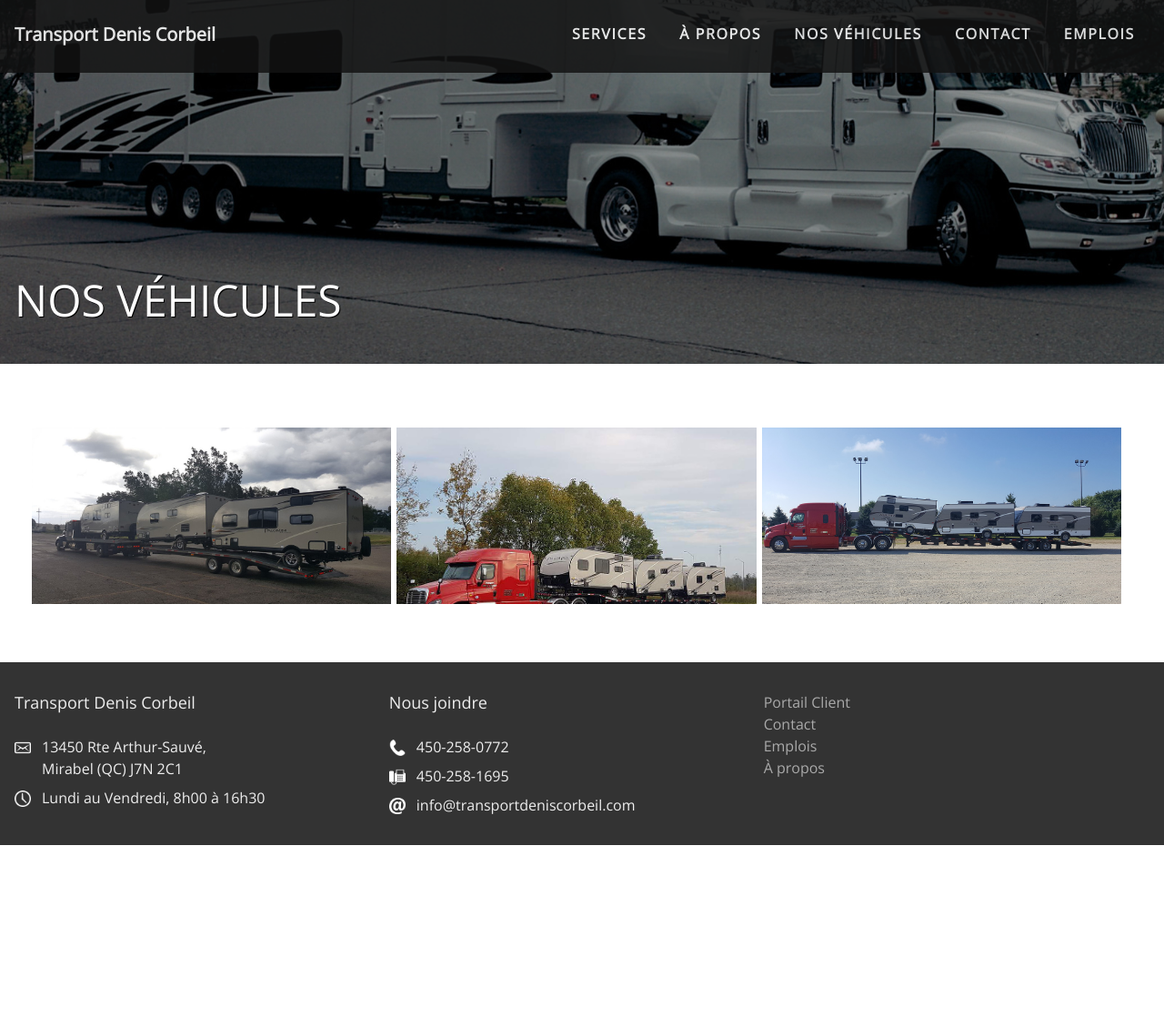
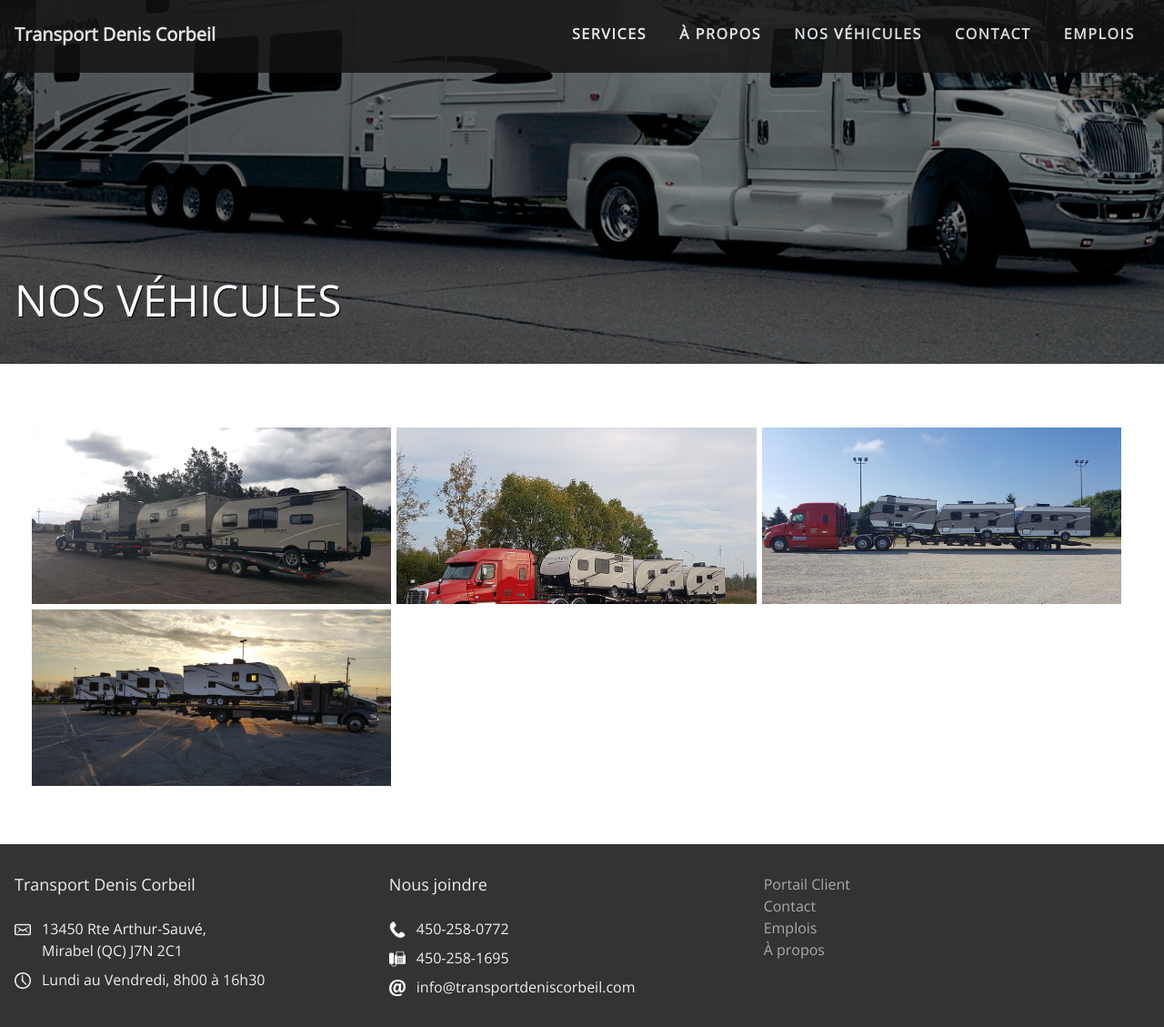
Before and after one commit to ouarez/tdc-jekyll, a Jekyll site: the page built from vehicules.md, in a window 1280 px wide. Shown: the whole page at 91% size. Built offline with Jekyll 4.4.1, drawn with Linux system fonts in a browser that asks for light colours; nearby versions of some CDN libraries; a script that is not in the unit is left out; before the commit the page ends 929 px from its top, so only the background shows below that.

Commit message:
Update Éditer le contenu des pages “vehicules”

```diff
--- a/vehicules.md
+++ b/vehicules.md
@@ -12,4 +12,6 @@
     image_title: Camion 2
   - image: /img/3.jpg
     image_title: Camion 3
+  - image: /img/camion2.jpg
+    image_title: test
 ---
```
